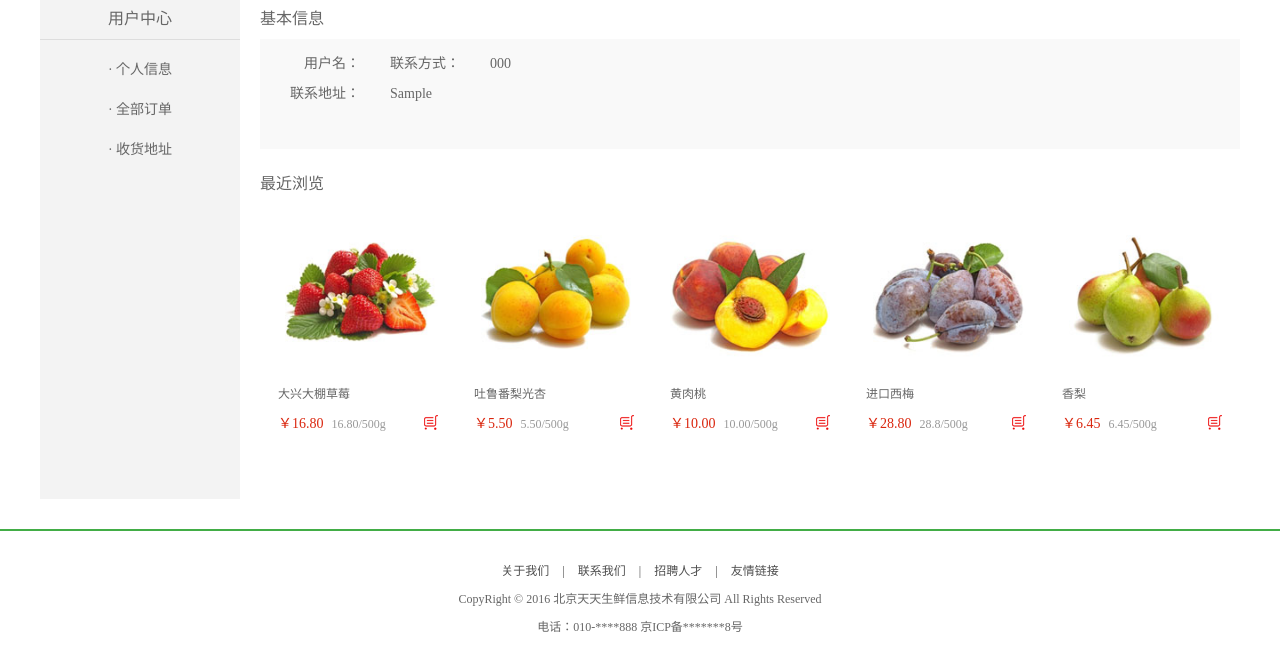
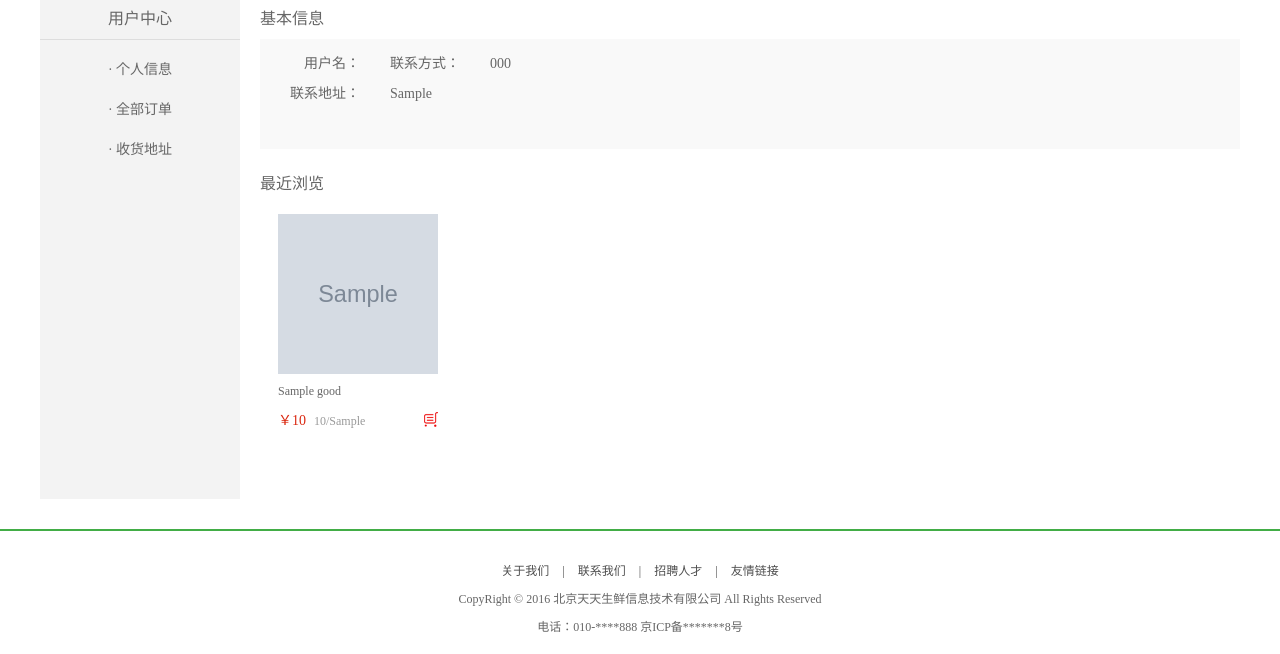
Before and after one commit to ma-lijun/mypro, a Django app: template templates/df_user/user_center_info.html in a window 1280 px wide. Shown: the part 146-800 px from the top of the page. Run offline with Django 3.2, Linux system fonts and the light colour scheme; the template is opened without the code that fills it: most values are stand-ins (such as "Sample title", 1, 10 or a date in 2020); grey boxes marked "Sample" are stand-in pictures.

Commit message:
增加用户浏览历史

```diff
--- a/templates/base.html
+++ b/templates/base.html
@@ -34,9 +34,9 @@
                 {% endif %}
 				<div class="user_link fl">
 					<span>|</span>
-					<a href="user_center_info.html">用户中心</a>
+					<a href="/user/">用户中心</a>
 					<span>|</span>
-					<a href="cart.html">我的购物车</a>
+					<a href="/cart/">我的购物车</a>
 					<span>|</span>
 					<a href="user_center_order.html">我的订单</a>
 				</div>
@@ -46,7 +46,7 @@
 {% endblock header_con %}
 {% block search_bar %}
 	<div class="search_bar clearfix">
-		<a href="index.html" class="logo fl"><img src="{% static 'images/logo.png' %}"></a>
+		<a href="/" class="logo fl"><img src="{% static 'images/logo.png' %}"></a>
 		<div class="search_con fl">
             <form method="get" action="/search/">
                 <input type="text" class="input_text fl" name="q" placeholder="搜索商品">
--- a/templates/df_user/user_center_info.html
+++ b/templates/df_user/user_center_info.html
@@ -23,55 +23,17 @@
 				<h3 class="common_title2">最近浏览</h3>
 				<div class="has_view_list">
 					<ul class="goods_type_list clearfix">
-				<li>
-					<a href="detail.html"><img src="images/goods/goods003.jpg"></a>
-					<h4><a href="detail.html">大兴大棚草莓</a></h4>
-					<div class="operate">
-						<span class="prize">￥16.80</span>
-						<span class="unit">16.80/500g</span>
-						<a href="#" class="add_goods" title="加入购物车"></a>
-					</div>
-				</li>
-
-				<li>
-					<a href="#"><img src="images/goods/goods004.jpg"></a>
-					<h4><a href="#">吐鲁番梨光杏</a></h4>
-					<div class="operate">
-						<span class="prize">￥5.50</span>
-						<span class="unit">5.50/500g</span>
-						<a href="#" class="add_goods" title="加入购物车"></a>
-					</div>
-				</li>
-
-				<li>
-					<a href="#"><img src="images/goods/goods005.jpg"></a>
-					<h4><a href="#">黄肉桃</a></h4>
-					<div class="operate">
-						<span class="prize">￥10.00</span>
-						<span class="unit">10.00/500g</span>
-						<a href="#" class="add_goods" title="加入购物车"></a>
-					</div>
-				</li>
-
-				<li>
-					<a href="#"><img src="images/goods/goods006.jpg"></a>
-					<h4><a href="#">进口西梅</a></h4>
-					<div class="operate">
-						<span class="prize">￥28.80</span>
-						<span class="unit">28.8/500g</span>
-						<a href="#" class="add_goods" title="加入购物车"></a>
-					</div>
-				</li>
-
-				<li>
-					<a href="#"><img src="images/goods/goods007.jpg"></a>
-					<h4><a href="#">香梨</a></h4>
-					<div class="operate">
-						<span class="prize">￥6.45</span>
-						<span class="unit">6.45/500g</span>
-						<a href="#" class="add_goods" title="加入购物车"></a>
-					</div>
-				</li>
+                        {% for foo in browse_li %}
+                            <li>
+                                <a href="detail.html"><img src="{% static foo.goods.goods_image %}"></a>
+                                <h4><a href="detail.html">{{ foo.goods.goods_name }}</a></h4>
+                                <div class="operate">
+                                    <span class="prize">￥{{ foo.goods.goods_price }}</span>
+                                    <span class="unit">{{ foo.goods.goods_price }}/{{ foo.goods.goods_unite }}</span>
+                                    <a href="#" class="add_goods" title="加入购物车"></a>
+                                </div>
+                            </li>
+                        {% endfor %}
 			</ul>
 		</div>
     </div>
```
Also changed, not shown: df_goods/views.py (+7 -1 lines), df_user/models.py (+53 -0 lines), df_user/views.py (+7 -3 lines).
